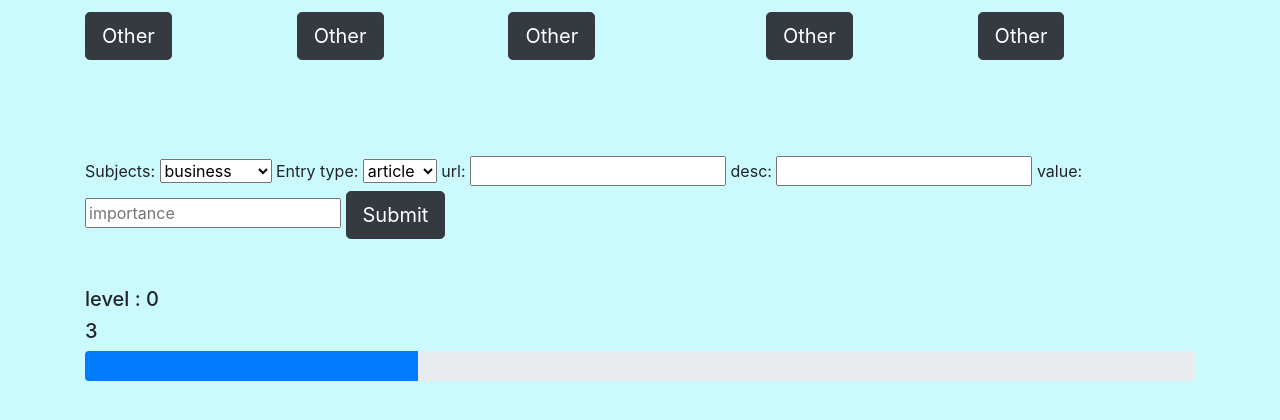
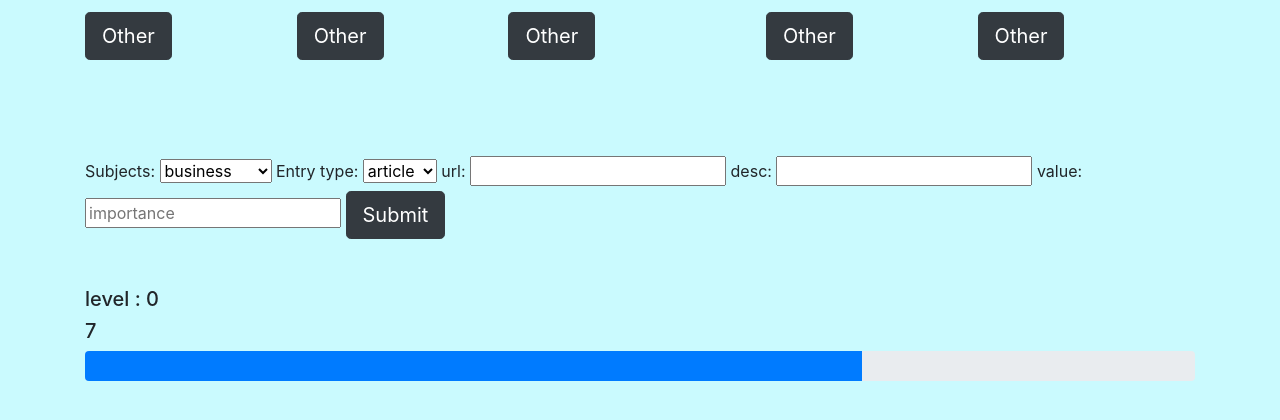
Before and after one commit to harelf3/effcy, a Django app: page /knowledge in a window 1280 px wide. Shown: the part 318-738 px from the top of the page. Run offline with Django 4.2, Linux system fonts and the light colour scheme; data comes from the database, SQL or seed files in the repository; some libraries are stand-ins or nearby versions.

Commit message:
My first commit

```diff
--- a/productivity/templates/productivity/knowledgeresources.html
+++ b/productivity/templates/productivity/knowledgeresources.html
@@ -16,7 +16,7 @@
     <nav>
         <ul>
             <li><a id ="link" href="{% url 'index' %}">Mission Control</a></li>
-            <li><a id ="link" href="{% url 'network' %}">NetWork</a></li>
+            <li><a id ="link" href="{% url 'knowledge' %}">knowledge</a></li>
         </ul>
     </nav>
     <div class="container">
--- a/productivity/views.py
+++ b/productivity/views.py
@@ -42,7 +42,7 @@ def knowledge(request):
     else:
         form = DataForm()
         knowledge = Data.objects.all()
-        lenknowledge = 3
+        lenknowledge = len(knowledge)
         level = floor(lenknowledge/10)
     return render(request, 'productivity/knowledge.html', {'form': form,'knowledge':lenknowledge,'level':level})
 
```
